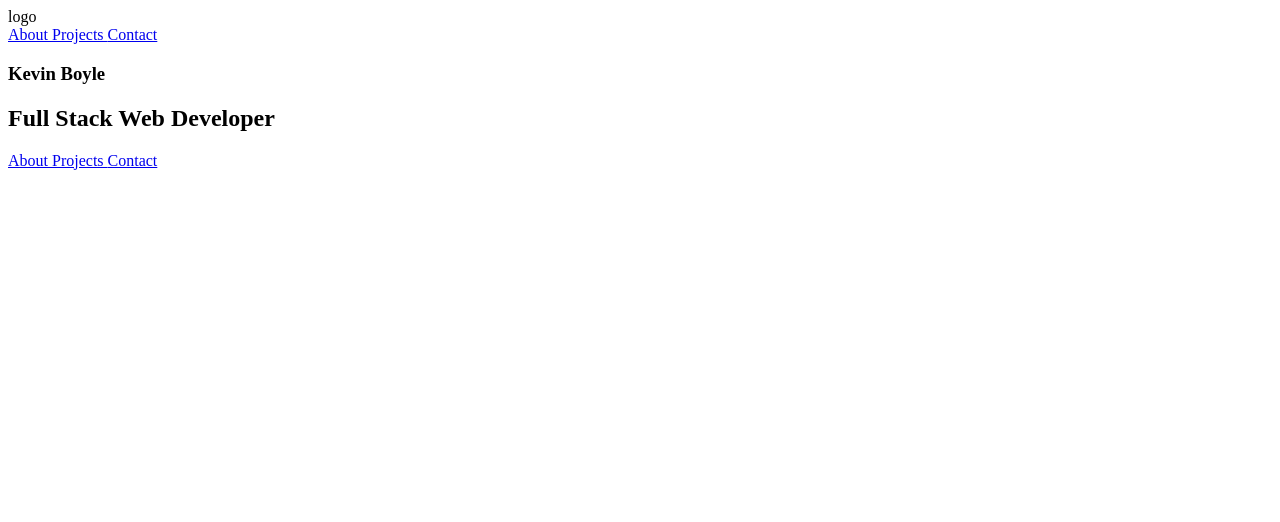
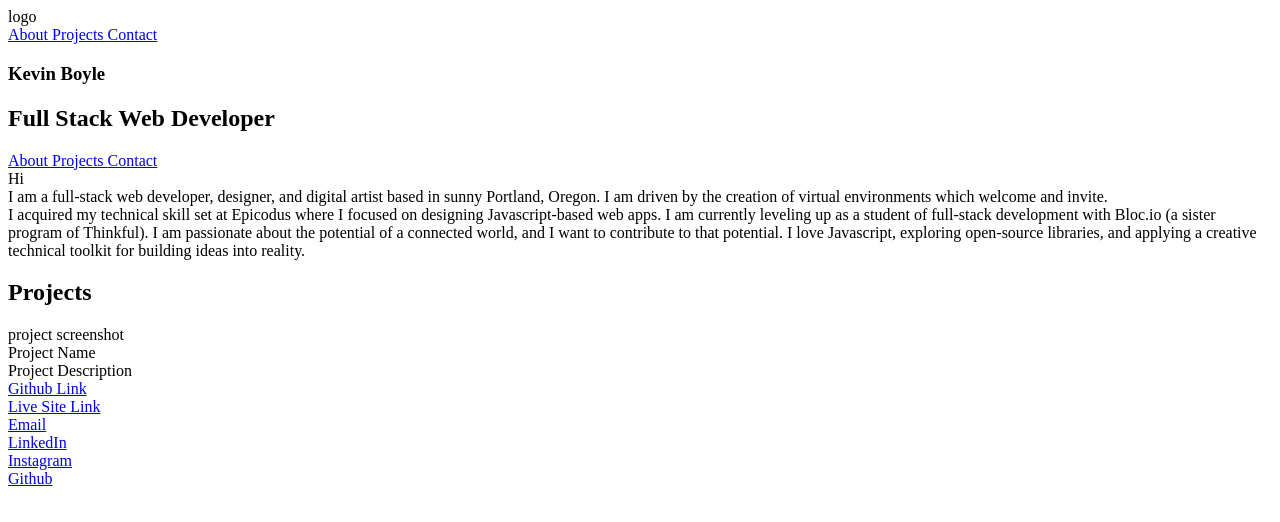
Before and after one commit to k3vnb/portfolio_wireframe, a plain HTML site: page index.html in a window 1280 px wide. Drawn offline with Linux system fonts and the light colour scheme.

Commit message:
add basic HTML structure

```diff
--- a/index.html
+++ b/index.html
@@ -45,6 +45,57 @@
                     </section>
                 </div>
             </section>
+            <section class="about-section-container">
+                <div class="about-section-top-line">
+                    <div class="about-section-top-line-left">
+                        Hi
+                    </div>
+                    <div class="about-section-top-line-right">
+                        I am a full-stack web developer, designer, and digital artist based in sunny Portland, Oregon.  I am driven by the creation of virtual environments which welcome and invite.
+                    </div>
+                    <div class="about-section-bottom-line">
+                        I acquired my technical skill set at Epicodus where I focused on designing Javascript-based web apps. I am currently leveling up as a student of full-stack development with Bloc.io (a sister program of Thinkful). I am passionate about the potential of a connected world, and I want to contribute to that potential.  I love Javascript, exploring open-source libraries, and applying a creative technical toolkit for building ideas into reality.
+                    </div>
+                </div>
+            </section>
+            <section class="projects-section">
+                <div class="projects-section-hero">
+                    <h2>Projects</h2>
+                </div>
+                <div class="projects-section-main-content">
+                    <div class="project-card-outer">
+                        <div class="image-container">
+                            project screenshot
+                        </div>
+                        <div class="project-name">
+                            Project Name
+                        </div>
+                        <div class="project-description">
+                            Project Description
+                        </div>
+                        <div class="project-github-link">
+                            <a href="#">Github Link</a>
+                        </div>
+                        <div class="project-livesite-link">
+                            <a href="#">Live Site Link</a>
+                        </div>
+                    </div>
+                </div>
+            </section>
+            <section class="contacts-section">
+                <div class="email-container">
+                    <a href="mailto:boyle.kevin.michael@gmail.com"><div class="img-placeholder">Email</div></a>
+                </div>
+                <div class="linkedin-container">
+                    <a href="https://www.linkedin/in/boylekev/"><div class="img-placeholder">LinkedIn</div></a>
+                </div>
+                <div class="instagram-container">
+                    <a href="https://www.instagram.com/k3vnb33"><div class="img-placeholder">Instagram</div></a>
+                </div>
+                <div class="github-container">
+                    <a href="https://www.github.com/lemurriot"><div class="img-placeholder">Github</div></a>
+                </div>
+            </section>
         </main>
 
         <script src="index.js" async defer></script>
```
